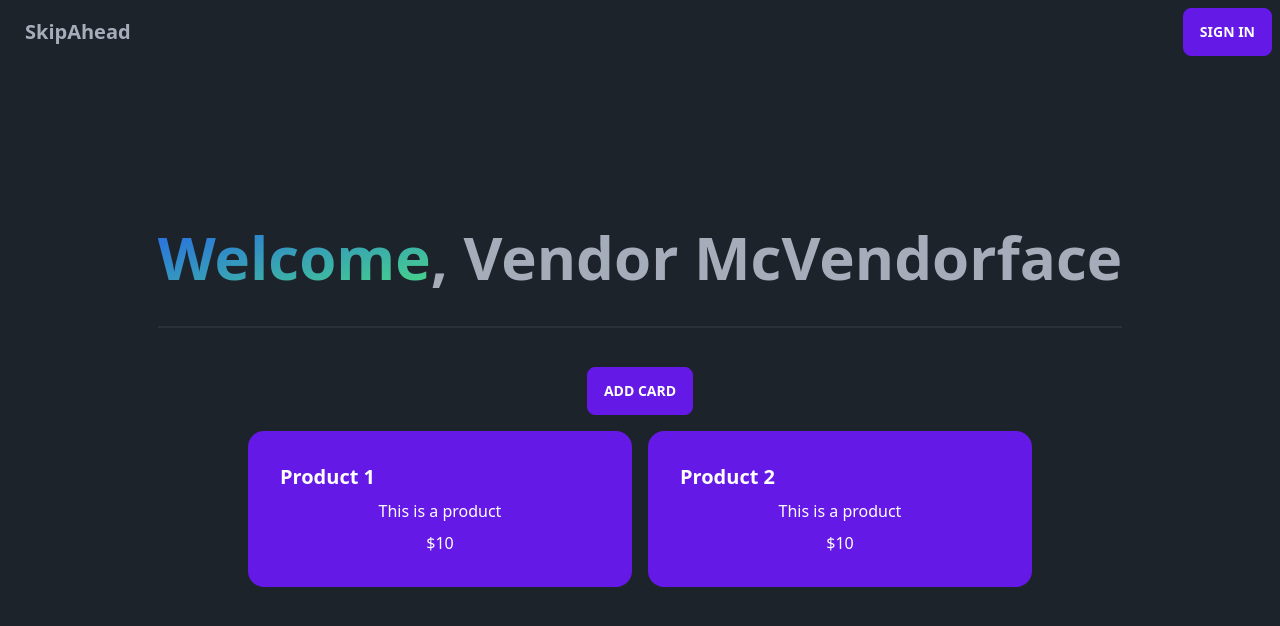
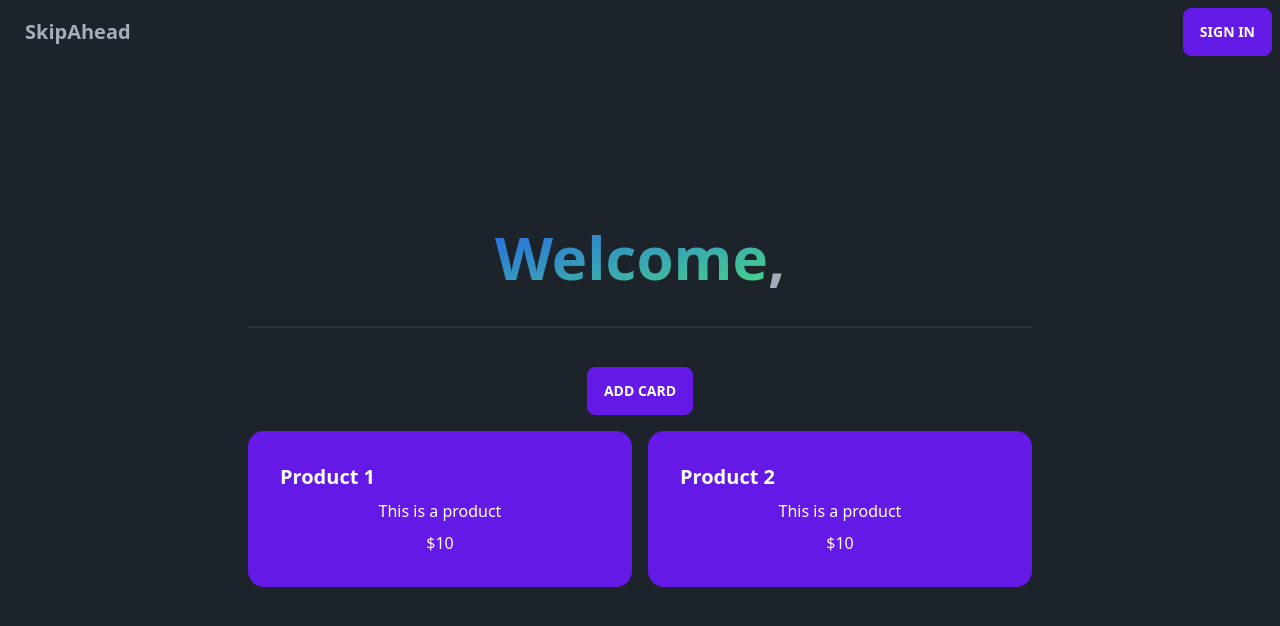
Before and after one commit to CloutOps/SkipAhead, a Next.js app: page /vendor in a window 1280 px wide. Shown: the top 626 px of the page. Built offline with nearby package versions, Linux system fonts and the light colour scheme; no server answers.

Commit message:
Added user's name when signing into vendor page

```diff
--- a/app/vendor/page.tsx
+++ b/app/vendor/page.tsx
@@ -1,10 +1,12 @@
 "use client";
 
-import { useState } from "react";
+import { use, useState } from "react";
 import ProductCard from "../_components/ProductCardVendor";
 import { Product } from "../types";
+import { useUser } from "@clerk/nextjs";
 
 export default function Home() {
+  const { isSignedIn, user } = useUser();
   const [products, setProducts] = useState<Product[]>([
     {
       id: 1,
@@ -30,7 +32,7 @@ export default function Home() {
         <span className="bg-gradient-to-br from-blue-600 to-green-400 bg-clip-text text-transparent box-decoration-clone">
           Welcome
         </span>
-        , Vendor McVendorface
+        , {user?.fullName ? user?.fullName : user?.username}
       </h1>
 
       <div className="divider"></div>
```
